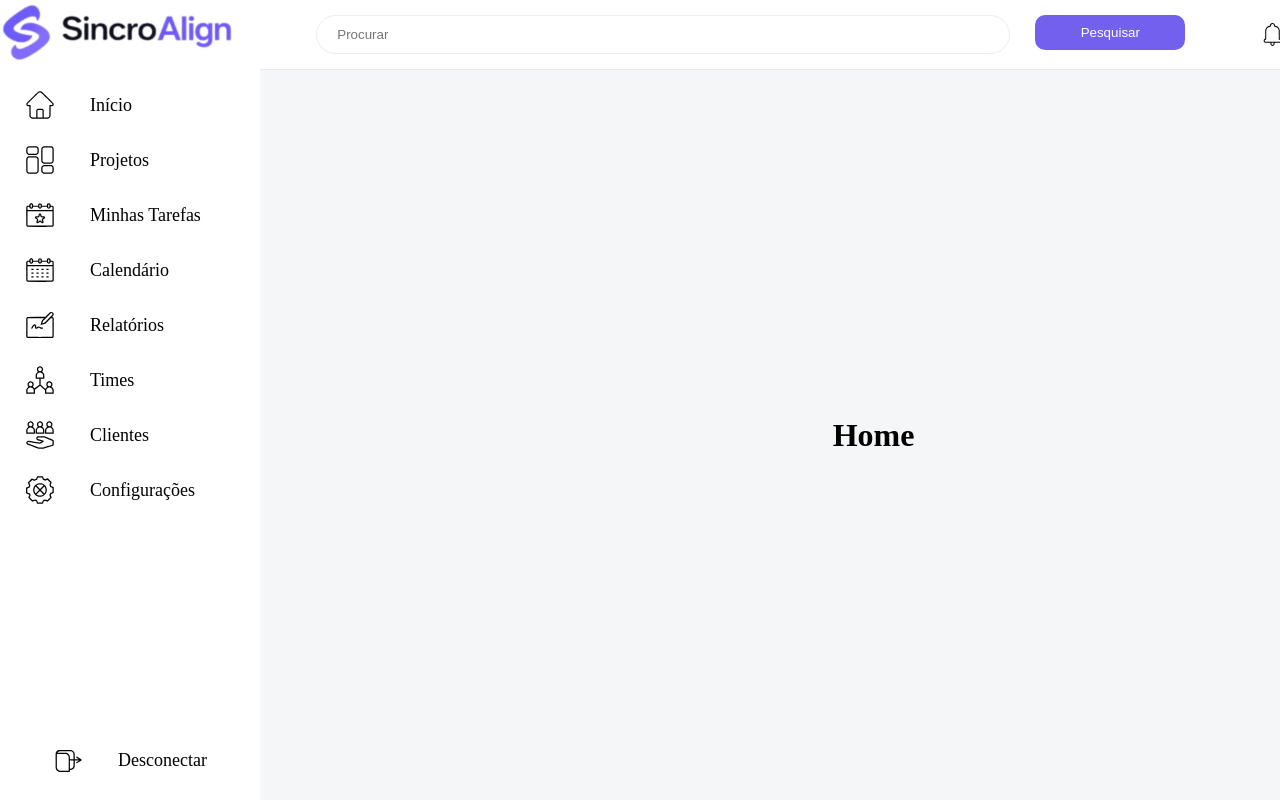
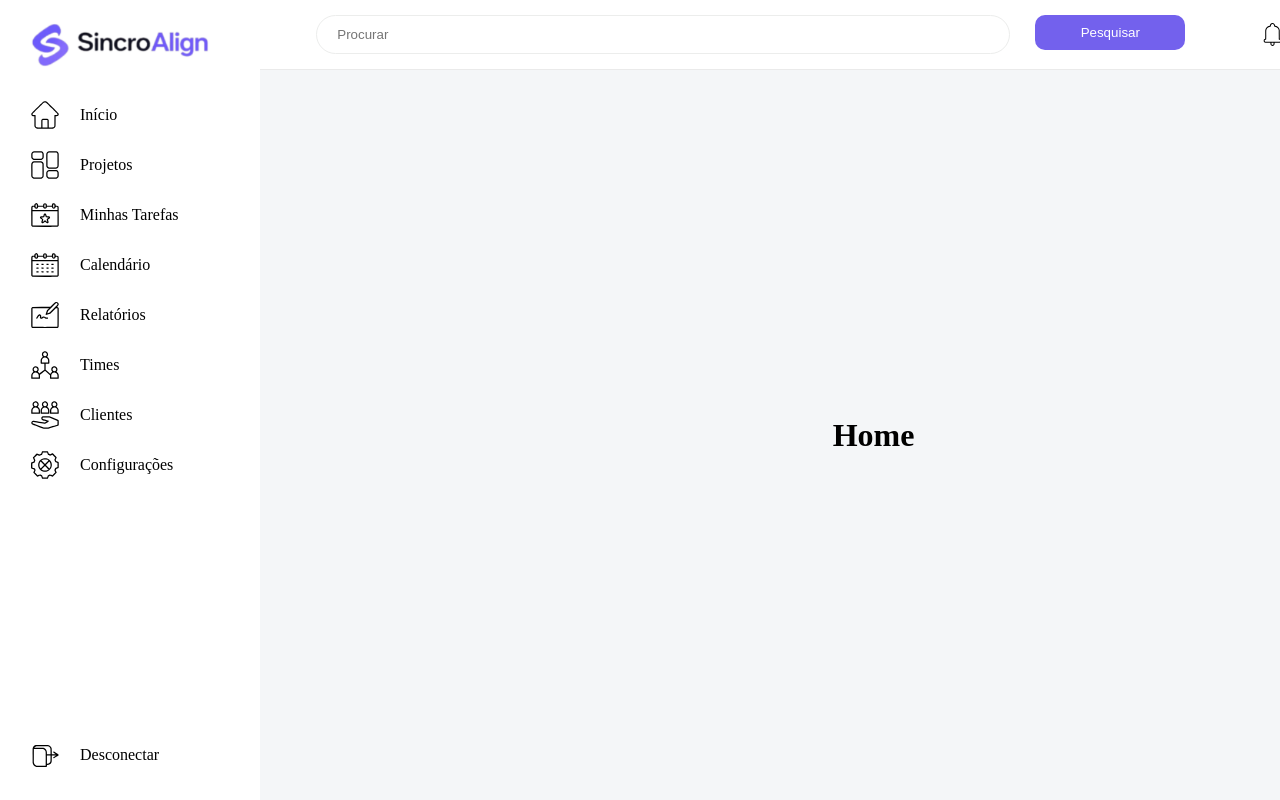
Before and after one commit to codariadev/projeto-estudo-main, a Next.js app: page /home in a window 1280 px wide. Built offline with nearby package versions, Linux system fonts and the light colour scheme.

Commit message:
Revisado e refatorado codigo css, adicionado .map para facilitar as listas contendo cada item do menu

```diff
--- a/src/app/(system)/layout.module.css
+++ b/src/app/(system)/layout.module.css
@@ -14,6 +14,7 @@
   grid-area: sidebar;
   color: #000;
   height: 100%;
+
 }
 
 .topbarArea {
--- a/src/components/sidebar/page.js
+++ b/src/components/sidebar/page.js
@@ -2,117 +2,44 @@ import Image from "next/image";
 import styles from "./page.module.css";
 
 export default function Sidebar() {
+  const menuItems = [
+    { href: "#", icon: "/icon-sidebar/home.svg", alt: "Início", label: "Início" },
+    { href: "#", icon: "/icon-sidebar/projetos.svg", alt: "Projetos", label: "Projetos" },
+    { href: "#", icon: "/icon-sidebar/minhas-tarefas.svg", alt: "Minhas Tarefas", label: "Minhas Tarefas" },
+    { href: "#", icon: "/icon-sidebar/calendario.svg", alt: "Calendário", label: "Calendário" },
+    { href: "#", icon: "/icon-sidebar/relatorios.svg", alt: "Relatórios", label: "Relatórios" },
+    { href: "#", icon: "/icon-sidebar/times.svg", alt: "Times", label: "Times" },
+    { href: "#", icon: "/icon-sidebar/clientes.svg", alt: "Clientes", label: "Clientes" },
+    { href: "#", icon: "/icon-sidebar/configuracao.svg", alt: "Configurações", label: "Configurações" },
+  ];
+
   return (
     <aside className={styles.sidebar}>
-      <div className={styles.menuList}>
+      <div className={styles.menuContainer}>
+        <div className={styles.logoContainer}>
           <Image
+            className={styles.sidebarLogo}
             src="/sidebar-logo.png"
             alt="side-bar logo"
             loading="eager"
             width={260}
             height={65}
           />
-        <div className={styles.menuItem}>
-          <li>
-            <Image
-              src="/icon-sidebar/home.svg"
-              alt="home"
-              loading="eager"
-              width={30}
-              height={30}
-            />
-            <span>Início</span>
-          </li>
-        </div>
-        <div className={styles.menuItem}>
-          <li>
-            <Image
-              src="/icon-sidebar/projetos.svg"
-              alt="projetos"
-              loading="eager"
-              width={30}
-              height={30}
-            />
-            <span>Projetos</span>
-          </li>
-        </div>
-        <div className={styles.menuItem}>
-          <li>
-            <Image
-              src="/icon-sidebar/minhas-tarefas.svg"
-              alt="Minhas Tarefas"
-              loading="eager"
-              width={30}
-              height={30}
-            />
-            <span>Minhas Tarefas</span>
-          </li>
-        </div>
-        <div className={styles.menuItem}>
-          <li>
-            <Image
-              src="/icon-sidebar/calendario.svg"
-              alt="Calendário"
-              loading="eager"
-              width={30}
-              height={30}
-            />
-            <span>Calendário</span>
-          </li>
-        </div>
-        <div className={styles.menuItem}>
-          <li>
-            <Image
-              src="/icon-sidebar/relatorios.svg"
-              alt="relatorios"
-              loading="eager"
-              width={30}
-              height={30}
-            />
-            <span>Relatórios</span>
-          </li>
-        </div>
-        <div className={styles.menuItem}>
-          <li>
-            <Image
-              src="/icon-sidebar/times.svg"
-              alt="Times"
-              loading="eager"
-              width={30}
-              height={30}
-            />
-            <span>Times</span>
-          </li>
-        </div>
-        <div className={styles.menuItem}>
-          <li>
-            <Image
-              src="/icon-sidebar/clientes.svg"
-              alt="Clientes"
-              loading="eager"
-              width={30}
-              height={30}
-            />
-            <span>Clientes</span>
-          </li>
-        </div>
-        <div className={styles.menuItem}>
-          <li>
-            <Image
-              src="/icon-sidebar/configuracao.svg"
-              alt="projetos"
-              loading="eager"
-              width={30}
-              height={30}
-            />
-            <span>Configurações</span>
-          </li>
-        </div>
         </div>
 
-      <div className={styles.menuList}>
-        <div className={styles.menuItem}>
-          <li>
+        {/* MUDANÇA: Utiliza map() para renderizar os itens de forma dinâmica e limpa sem necessidade de fazer li por li */}
+        <ul className={styles.menuList}>
+          {menuItems.map((item, index) => (
+            <li key={index} className={styles.menuItem}>
+              <Image src={item.icon} alt={item.alt} width={30} height={30} />
+              <span>{item.label}</span>
+            </li>
+          ))}
+        </ul>
+      </div>
+
+      <div className={styles.logoffContainer}>
+        <li className={styles.logoffButton}>
           <Image
             src="/icon-sidebar/sair.svg"
             alt="sair"
@@ -123,7 +50,6 @@ export default function Sidebar() {
           <span>Desconectar</span>
         </li>
       </div>
-      </div>
     </aside>
   );
 }
--- a/src/components/sidebar/page.module.css
+++ b/src/components/sidebar/page.module.css
@@ -1,38 +1,60 @@
-.sidebar{
+/* Codigo Refatorado 26/07 */
+
+.sidebar {
   display: flex;
   flex-direction: column;
   justify-content: space-between;
   align-items: center;
   width: 100%;
   height: 100vh;
-}
 
-.menuList {
+  .menuContainer, .logoffContainer {
+    width: 100%;
     display: flex;
     flex-direction: column;
-    gap: 25px;
-    padding-bottom: 25px;
 
+    .logoContainer {
+      display: flex;
+      justify-content: center;
+
+      .sidebarLogo {
+        width: 200px;
+        height: auto;
+        padding: 20px 0;
+      }
+    }
+    .menuList,
     .menuItem {
       width: 100%;
       display: flex;
+      flex-direction: column;
+      padding:0;
+      margin: 0;
+      height: 35px;
+      /* MUDANÇA: Substituído 'align-content: center' por 'align-items: center'
+         para garantir o alinhamento vertical correto dos itens internos do menu. */
+      align-content: center;
+
+      .menuItem {
+        flex-direction: row; /* MUDANÇA: Garantido o alinhamento vertical dos ícones e textos lado a lado */
         align-items: center;
+        padding: 10px 0;
+        padding-left: 30px;
+        gap: 20px;
+        height: 35px;
 
-    li {
+      }
+  }
+  .logoffButton{
     display: flex;
-        justify-content: space-between;
-        align-items: center;
-        padding: 0 25px;
-        width: 100%;
-        list-style-type: none;
-        gap: 35px;
+    align-items: center; /* MUDANÇA: Adicionado alinhamento vertical no botão de sair/desconectar */
+    gap: 20px;
+    padding: 10px 30px;
+    margin-bottom: 20px;
+  }
 
-        span {
-            text-align: left;
-            width: 100%;
-            font-weight: 400;
-            font-size: 18px;
+  .menuItem:hover, .logoffButton:hover {
+        background: #d0ceff;
       }
     }
 }
-}
```
Lines whose indentation alone changed are shown as unchanged.
